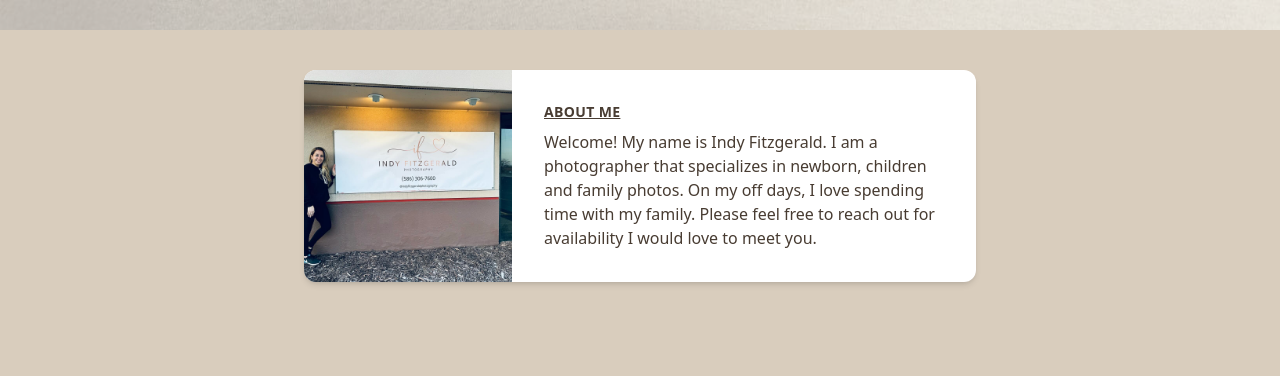
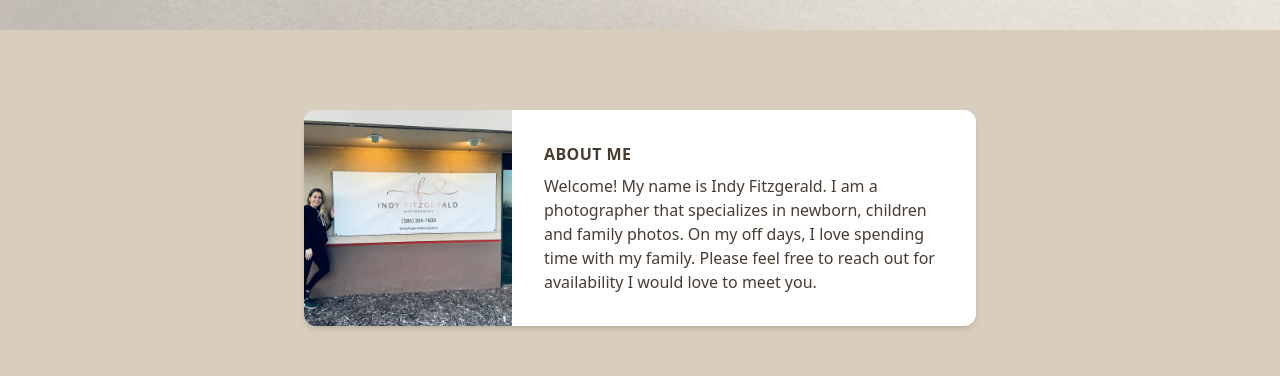
Before and after one commit to ebcoleman/photography, a React (Vite) app: page / in a window 1280 px wide. Shown: the part 770-1146 px from the top of the page. Built offline with nearby package versions, Linux system fonts and the light colour scheme.

Commit message:
editted the styling

```diff
--- a/src/components/About.jsx
+++ b/src/components/About.jsx
@@ -30,13 +30,13 @@
 
 const About = () => {
     return (
-        <div id="about" className="max-w-md mx-auto bg-white rounded-xl shadow-md overflow-hidden md:max-w-2xl mb-10 mt-10">
+        <div id="about" className="max-w-md mx-auto bg-white rounded-xl shadow-md overflow-hidden md:max-w-2xl mb-5 mt-20">
             <div className="md:flex">
                 <div className="md:shrink-0">
                     <img className="h-48 w-full object-cover md:h-full md:w-52" src='/images/studio.jpg' alt="Indy's Studio"></img>
                 </div>
                 <div className="p-8">
-                    <div className="uppercase tracking-wide text-sm text-[#483C32] font-semibold text-decoration-line: underline">ABOUT ME</div>
+                    <div className="uppercase tracking-wide text-md text-[#483C32] font-semibold ">ABOUT ME</div>
 
                     <p className="mt-2 text-[#483C32]">
                         Welcome! My name is Indy Fitzgerald. I am a photographer that specializes in newborn, children and family photos. On my off days, I love spending time with my family. Please feel free to reach out for availability I would love to meet you.
```
